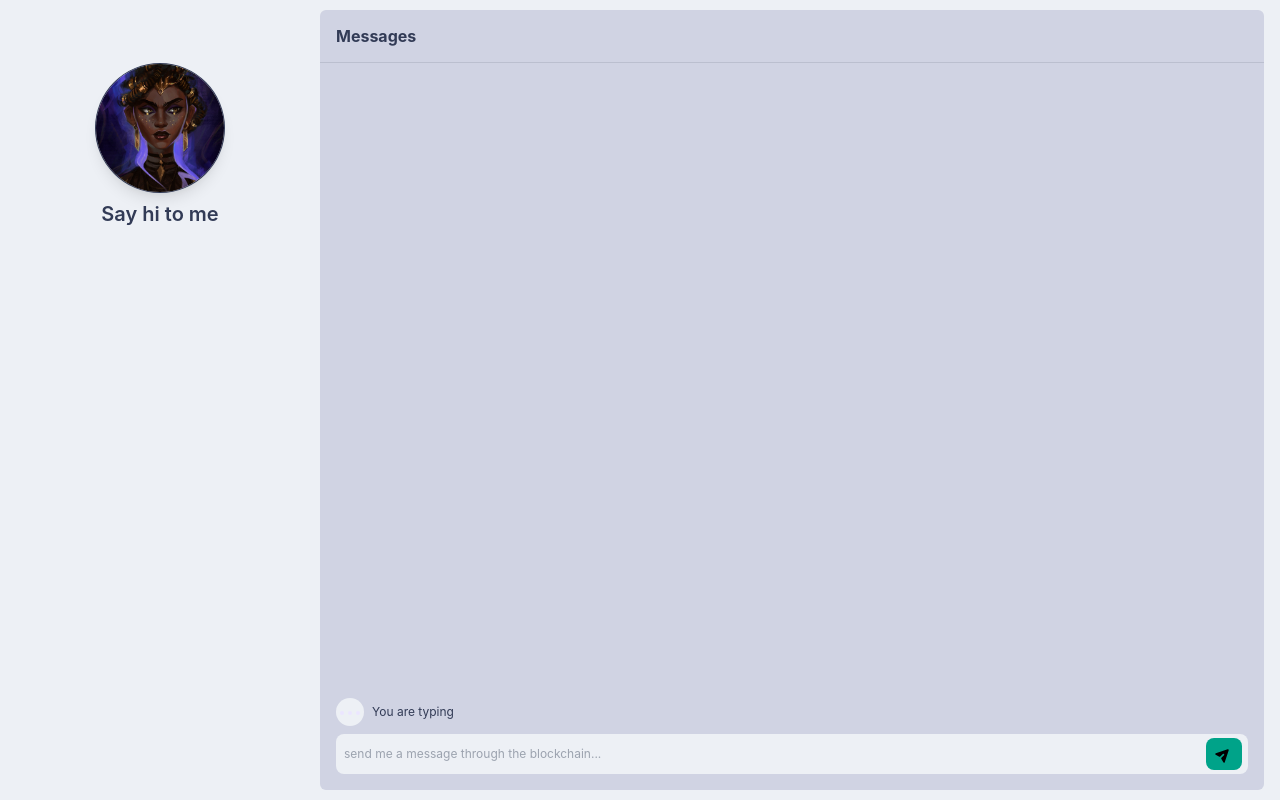
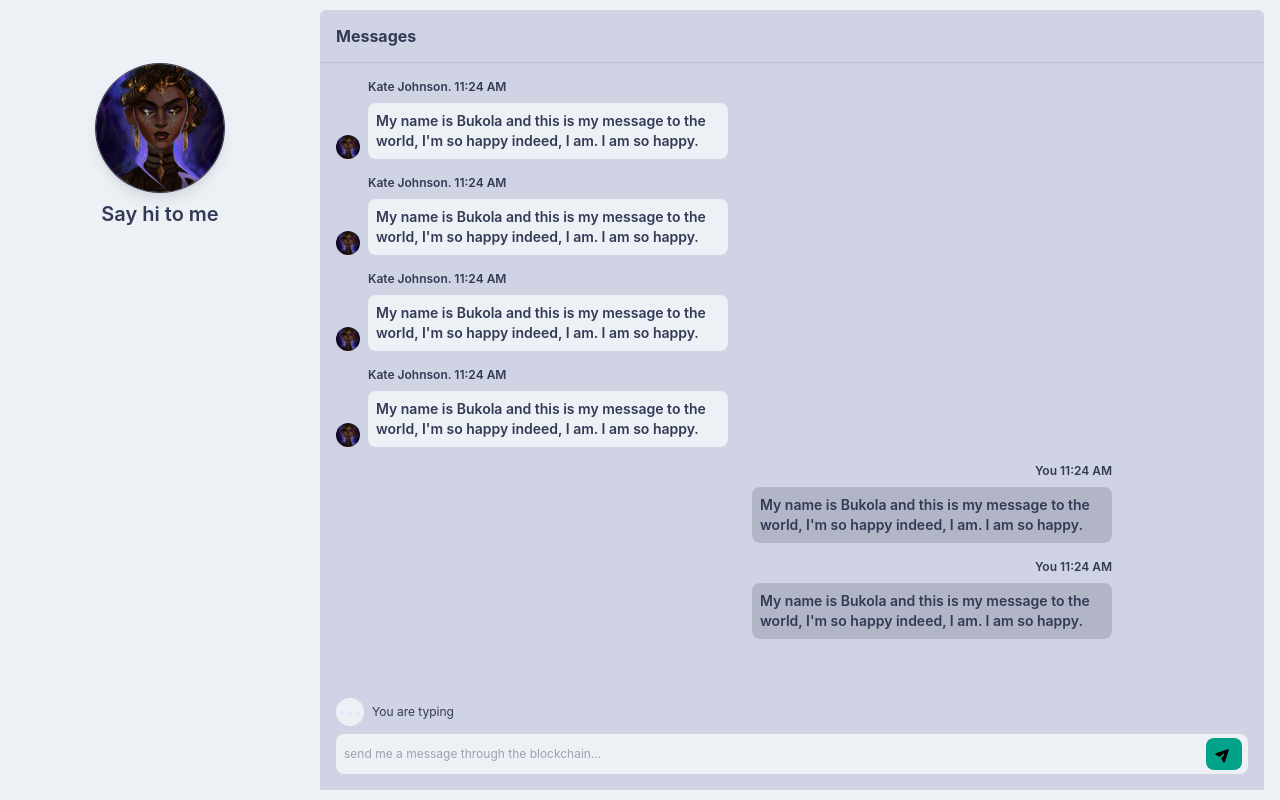
Before and after one commit to Tokonigeorge/chat-solidity, a React (Vite) app in the folder frontend/chat-solidity/: page / in a window 1280 px wide. Built offline with nearby package versions, Linux system fonts and the light colour scheme.

Commit message:
worked on chatArea UI

```diff
--- a/frontend/chat-solidity/src/components/Chat.jsx
+++ b/frontend/chat-solidity/src/components/Chat.jsx
@@ -10,7 +10,7 @@ const Chat = () => {
         Messages
       </div>
       <ChatArea />
-      <div className="absolute bottom-0 left-0 w-full">
+      <div className="absolute bottom-0 left-0 w-full z-10 bg-bgChat pt-2">
         <Typing />
         <ChatInput />
       </div>
--- a/frontend/chat-solidity/src/components/ChatArea.jsx
+++ b/frontend/chat-solidity/src/components/ChatArea.jsx
@@ -1,10 +1,20 @@
 import React from "react";
 import "../styles/scrollbar.css";
+import ParticipantMessage from "./ParticipantMessage";
+import SentMessage from "./SentMessage";
 
 const ChatArea = () => {
   return (
-    <div className="h-2/3 bg-bgChat overflow-y-scroll styleScroll">
-      <div className="h-screen"></div>
+    <div className="h-3/4 overflow-y-scroll styleScroll relative">
+      <div className="absolute top-0 pt-4 left-0">
+        <ParticipantMessage />
+        <ParticipantMessage />
+        <ParticipantMessage />
+        <ParticipantMessage />
+        <SentMessage />
+        <SentMessage />
+        <SentMessage />
+      </div>
     </div>
   );
 };
--- a/frontend/chat-solidity/src/components/ChatInput.jsx
+++ b/frontend/chat-solidity/src/components/ChatInput.jsx
@@ -29,8 +29,8 @@ const Sendicon = () => {
       width={16}
       height={16}
       viewBox="0 0 20 20"
-      fillRule="currentColor"
-      className="text-bgWhite transform rotate-45"
+      fillRule="#ffffff"
+      className=" transform rotate-45"
     >
       <path
         d="M10.894 2.553a1 1 0 00-1.788 0l-7 14a1 1 0 001.169 1.409l5-1.429A1 1 0 009 15.571V11a1 1 0 112 0v4.571a1 1 0 00.725.962l5
--- /dev/null
+++ b/frontend/chat-solidity/src/components/Message.jsx
@@ -0,0 +1,16 @@
+import React from "react";
+
+const Message = ({ style }) => {
+  return (
+    <div
+      className={`${style} w-auto max-w-1/2 p-2 text-left rounded-lg text-sm text-textBlue font-semibold break-words`}
+    >
+      <p>
+        My name is Bukola and this is my message to the world, I'm so happy
+        indeed, I am. I am so happy.
+      </p>
+    </div>
+  );
+};
+
+export default Message;
--- a/frontend/chat-solidity/src/components/ParticipantMessage.jsx
+++ b/frontend/chat-solidity/src/components/ParticipantMessage.jsx
@@ -0,0 +1,23 @@
+import React from "react";
+import profileImage from "../assets/profile.jpg";
+import Message from "./Message";
+
+const ParticipantMessage = () => {
+  return (
+    <div className="ml-4 w-full pb-4">
+      <p className="text-textBlue font-semibold text-xs ml-8 pb-2">
+        Kate Johnson. 11:24 AM
+      </p>
+      <div className="flex items-end">
+        <img
+          src={profileImage}
+          alt="profile image"
+          className="w-6 h-6 object-cover rounded-full"
+        />
+        <Message style={"bg-bgWhite ml-2"} />
+      </div>
+    </div>
+  );
+};
+
+export default ParticipantMessage;
--- /dev/null
+++ b/frontend/chat-solidity/src/components/SentMessage.jsx
@@ -0,0 +1,15 @@
+import React from "react";
+import Message from "./Message";
+
+const SentMessage = () => {
+  return (
+    <div className="ml-4 w-full flex flex-col items-end pb-4">
+      <p className="text-textBlue font-semibold text-xs pb-2 -mr-14">
+        You 11:24 AM
+      </p>
+      <Message style="-mr-14 bg-gray-500 bg-opacity-30" />
+    </div>
+  );
+};
+
+export default SentMessage;
--- a/frontend/chat-solidity/tailwind.config.js
+++ b/frontend/chat-solidity/tailwind.config.js
@@ -10,6 +10,12 @@ module.exports = {
         textBlue: "#323B56",
         textGray: "#878D9C",
       },
+      maxWidth: {
+        "1/4": "25%",
+        "1/2": "50%",
+        "1/3": "33.33333",
+        "3/4": "75%",
+      },
     },
   },
   variants: {
```
